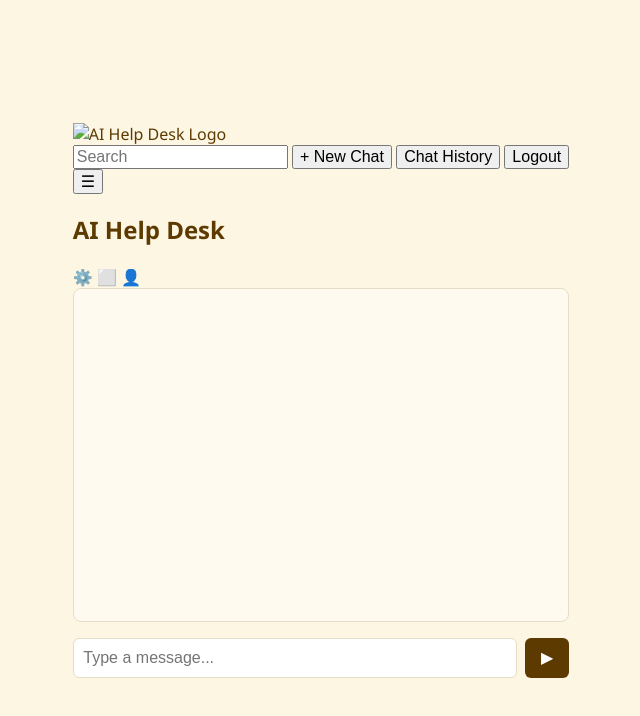
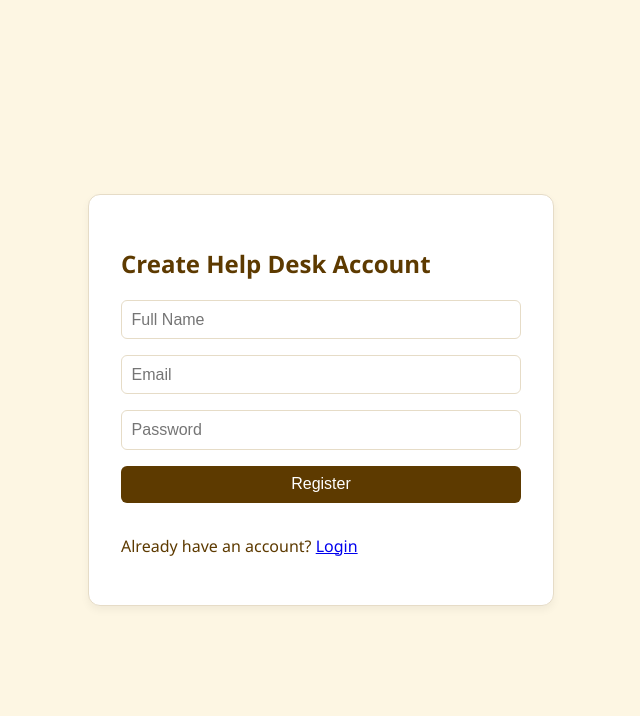
Before and after one commit to LabadeRaphael/chatAI, a plain HTML site: page client/index.html in a window 1280 px wide. Shown: the whole page, without its empty margins (319-959 px from the left). Drawn offline with Linux system fonts and the light colour scheme.

```diff
--- a/client/chat.css
+++ b/client/chat.css
@@ -275,7 +275,7 @@
 
 .chat-form input {
   flex: 1;
-  padding: 0.6rem;
+  padding: 2rem;
   border: 1px solid var(--light-border);
   border-radius: 6px;
   background-color: white;
--- a/client/index.html
+++ b/client/index.html
@@ -1,6 +1,6 @@
 <!-- client/register.html -->
 
-<!-- <!DOCTYPE html>
+<!DOCTYPE html>
 <html lang="en">
 <head>
   <meta charset="UTF-8" />
@@ -21,60 +21,4 @@
   </div>
   <script src="auth.js"></script>
 </body>
-</html> -->
-
-<!DOCTYPE html>
-<html lang="en">
-<head>
-  <meta charset="UTF-8" />
-  <meta name="viewport" content="width=device-width, initial-scale=1.0" />
-  <title>AI Help Desk Chat</title>
-  <link rel="stylesheet" href="style.css" />
-</head>
-<body>
-  <div class="app-container">
-    <aside class="sidebar" id="sidebar">
-      <div class="sidebar-header">
-        <img src="logo.png" alt="AI Help Desk Logo" class="sidebar-logo" />
-      </div>
-      <div class="sidebar-content">
-        <input type="text" id="search" placeholder="Search" class="search-input" />
-        <button id="newChatBtn">+ New Chat</button>
-        <button id="chatHistoryBtn">Chat History</button>
-        <button id="logoutBtn">Logout</button>
-      </div>
-    </aside>
-    <div class="main-content">
-      <nav class="navbar">
-        <button id="sidebarToggle" class="toggle-btn">☰</button>
-        <h2>AI Help Desk</h2>
-        <div class="nav-icons">
-          <span class="icon">⚙️</span>
-          <span class="icon">⬜</span>
-          <span class="icon">👤</span>
-        </div>
-      </nav>
-      <div id="chat-box" class="chat-box"></div>
-      <div class="chat-input-container">
-        <form id="chat-form" class="chat-form">
-          <input type="text" id="user-input" placeholder="Type a message..." required />
-          <button type="submit">▶</button>
-        </form>
-      </div>
-    </div>
-  </div>
-
-  <!-- Logout Confirmation Modal -->
-  <div id="logoutModal" class="modal">
-    <div class="modal-content">
-      <p>Are you sure you want to logout?</p>
-      <div class="modal-buttons">
-        <button id="confirmLogout">Yes, Logout</button>
-        <button id="cancelLogout">Cancel</button>
-      </div>
-    </div>
-  </div>
-
-  <script src="script.js"></script>
-</body>
 </html>
```
Also changed, not shown: 1 other file.
